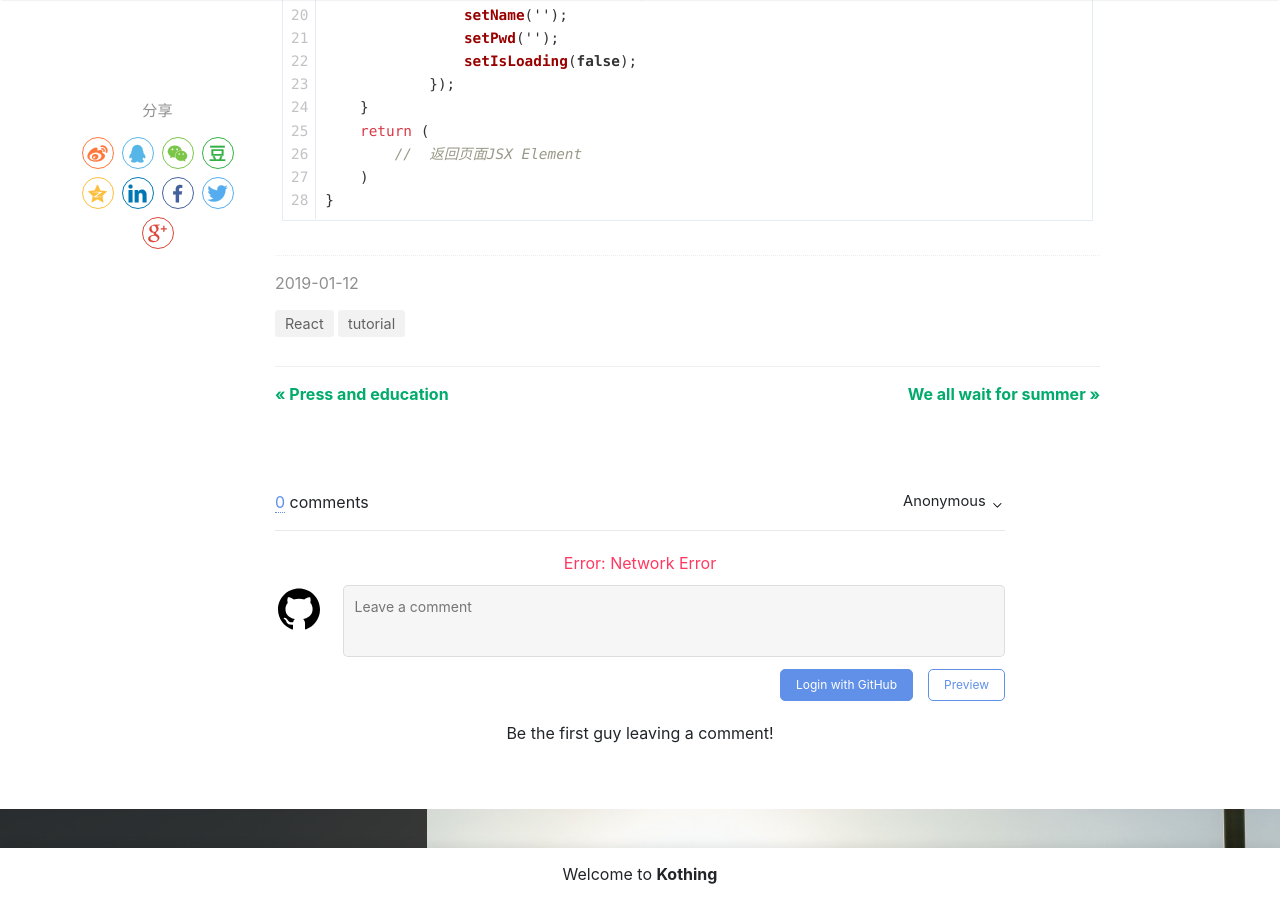
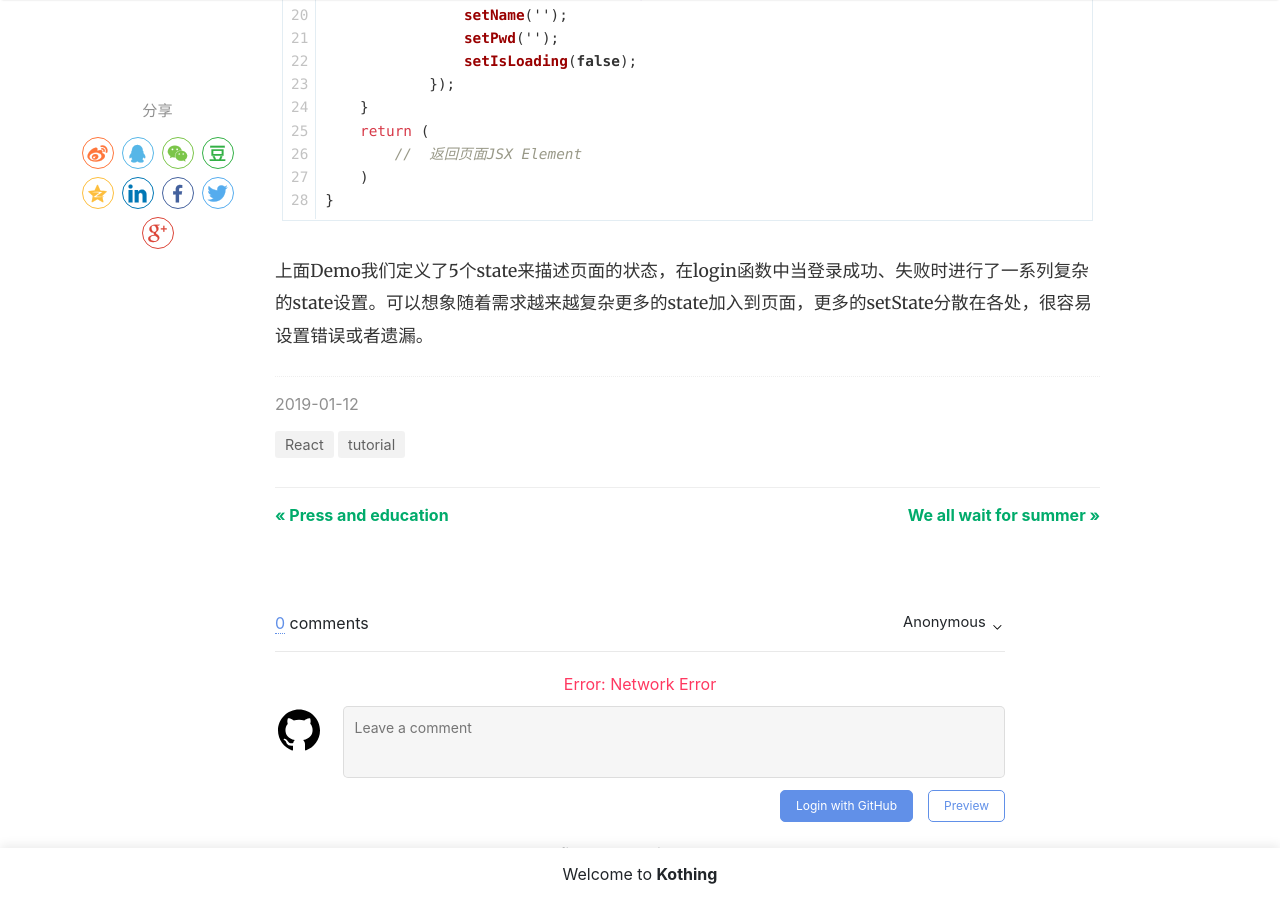
Before and after one commit to kothing/kothing.github.io, a Jekyll site: the page built from _posts/2019-01-12-react-hook--useReducer.md, in a window 1280 px wide and 900 px high, scrolled down 5764 px. Built offline with Jekyll 4.4.1, drawn with Linux system fonts in a browser that asks for light colours; nearby versions of some CDN libraries; comment, search, counter and statistics services are not loaded.

Commit message:
Update 2019-01-12-react-hook--useReducer.md

````diff
--- a/_posts/2019-01-12-react-hook--useReducer.md
+++ b/_posts/2019-01-12-react-hook--useReducer.md
@@ -195,3 +195,4 @@ function LoginPage() {
     )
 }
 ```
+上面Demo我们定义了5个state来描述页面的状态，在login函数中当登录成功、失败时进行了一系列复杂的state设置。可以想象随着需求越来越复杂更多的state加入到页面，更多的setState分散在各处，很容易设置错误或者遗漏。
````
